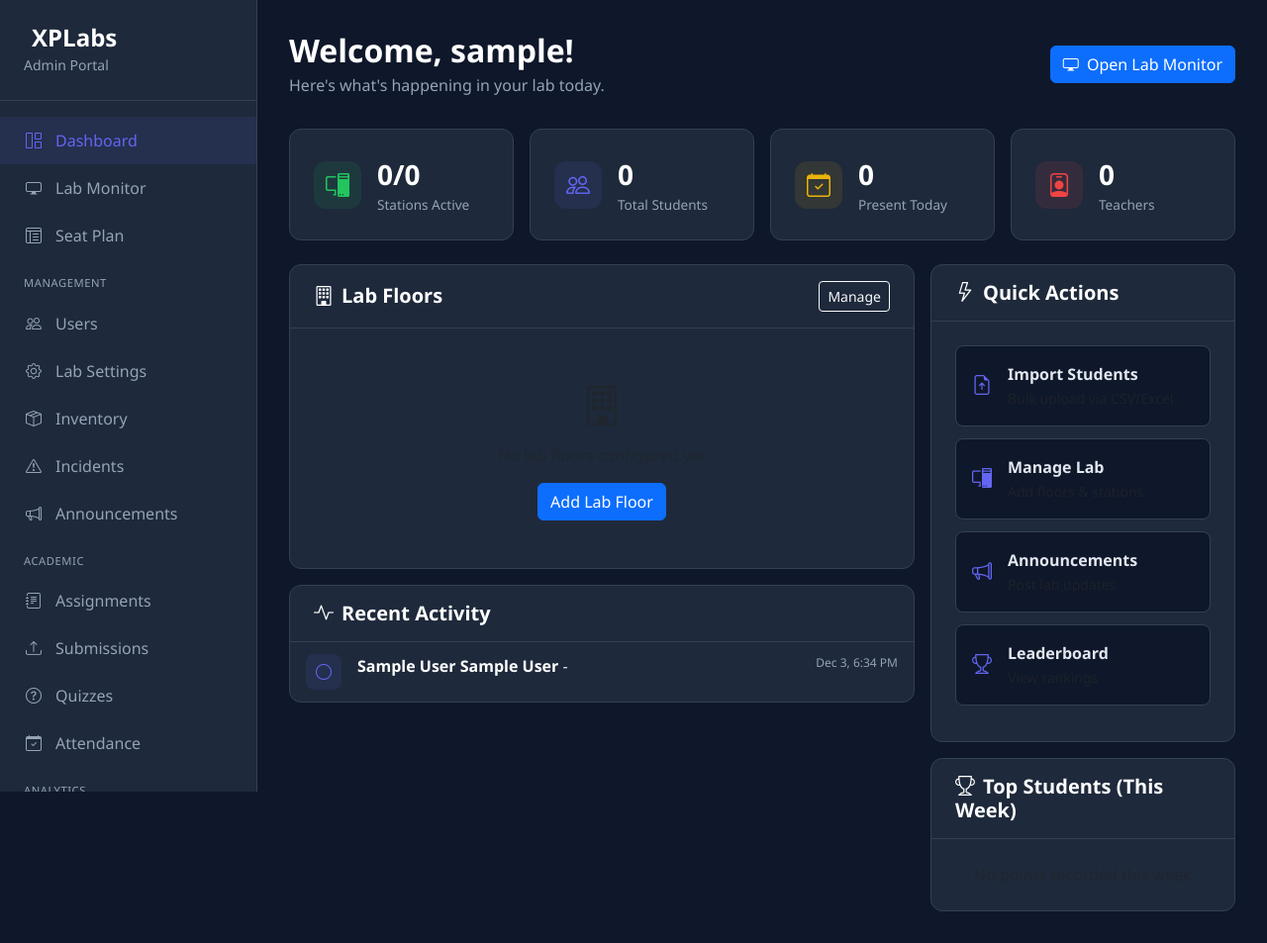
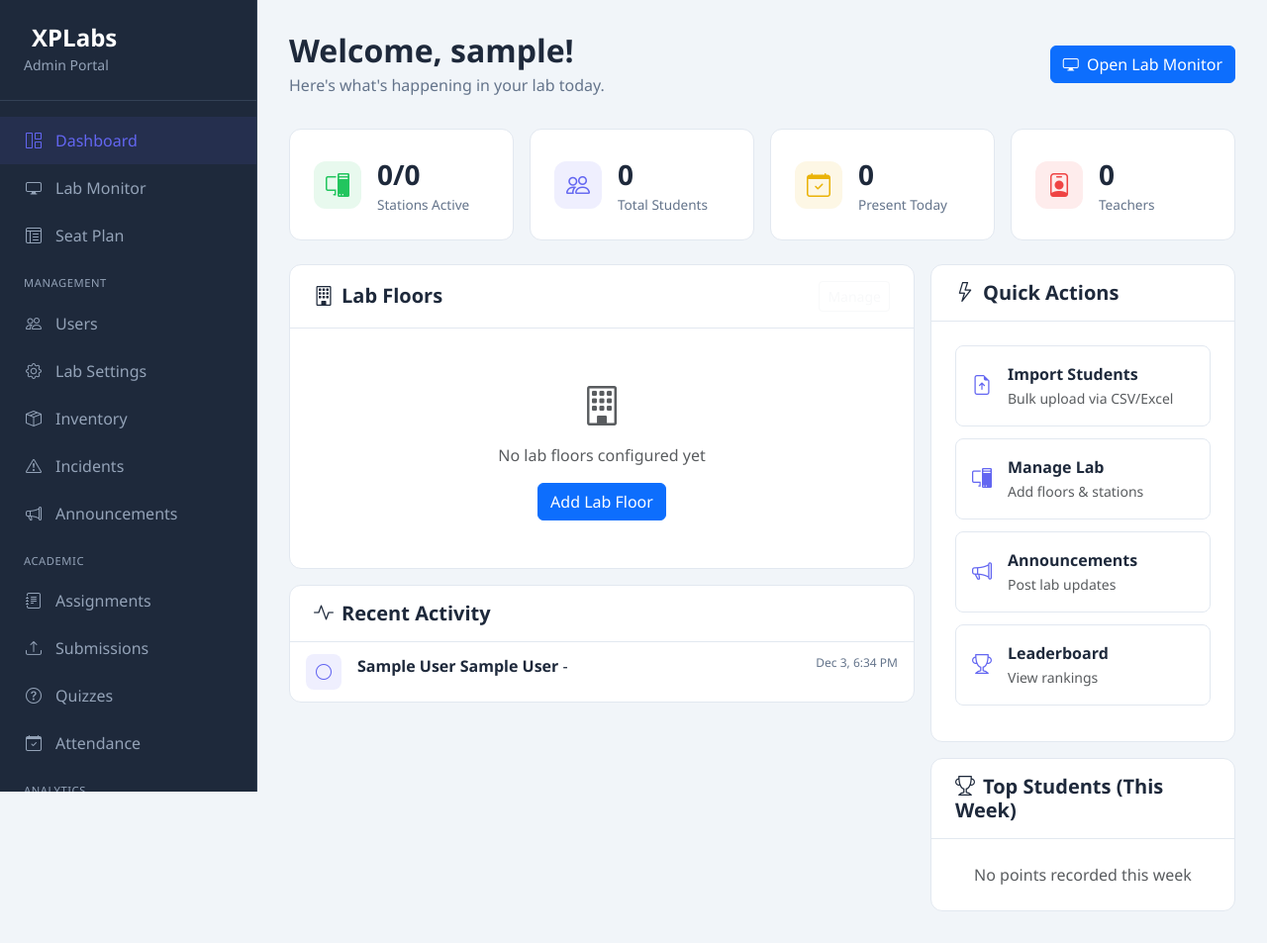
Before and after one commit to elison213/XP-Labs-Gamified-Computer-Laboratory-Management-and-Learning-Management-System, a PHP site: page /dashboard_admin.php in a window 1280 px wide. Shown: the whole page at 99% size. Run offline with PHP 8.4, Linux system fonts and the light colour scheme; the visitor is signed in with stand-in values (Sample User, id 1); data that the repository does not hold is empty.

Commit message:
feat: Convert dashboard_admin.php to light theme

```diff
--- a/dashboard_admin.php
+++ b/dashboard_admin.php
@@ -60,87 +60,24 @@ $floors = $labService->getFloors();
     <link href="https://cdn.jsdelivr.net/npm/bootstrap-icons@1.11.1/font/bootstrap-icons.css" rel="stylesheet">
     <style>
         :root {
-            --bg-dark: #0f172a;
-            --bg-card: #1e293b;
-            --bg-panel: #1e293b;
-            --border: #334155;
-            --text: #e2e8f0;
-            --text-muted: #94a3b8;
+            --bg-main: #f1f5f9;
+            --bg-card: #ffffff;
+            --bg-panel: #ffffff;
+            --border: #e2e8f0;
+            --text: #1e293b;
+            --text-muted: #64748b;
             --accent: #6366f1;
             --green: #22c55e;
             --yellow: #eab308;
             --red: #ef4444;
-            --gray: #64748b;
+            --gray: #94a3b8;
         }
 
         body {
-            background: var(--bg-dark);
+            background: var(--bg-main);
             color: var(--text);
             font-family: 'Segoe UI', system-ui, -apple-system, sans-serif;
             min-height: 100vh;
-        }
-        <?php if (($_SESSION['user_role'] ?? 'admin') === 'teacher'): ?>
-        body { background: #f1f5f9 !important; }
-        .main-content { background: #f1f5f9; }
-        .stat-card { background: #fff; border-color: #e2e8f0; }
-        .stat-card .value { color: #1e293b; }
-        .stat-card .label { color: #64748b; }
-        .xp-card { background: #fff; border-color: #e2e8f0; }
-        .xp-card .card-header { background: #fff; border-color: #e2e8f0; }
-        .xp-card .card-header h5 { color: #1e293b; }
-        .xp-table th { color: #64748b; }
-        .xp-table td { color: #1e293b; border-color: #e2e8f0; }
-        .form-control, .form-select { background: #fff; border-color: #e2e8f0; color: #1e293b; }
-        .form-label { color: #64748b; }
-        .text-muted { color: #64748b !important; }
-        .text-white { color: #1e293b !important; }
-        .modal-content { background: #fff; }
-        .modal-header { border-color: #e2e8f0; }
-        .modal-footer { border-color: #e2e8f0; }
-        .page-header h2 { color: #1e293b; }
-        .page-header p { color: #64748b; }
-        <?php endif; ?>
-
-        /* Sidebar */
-        .sidebar {
-            position: fixed;
-            top: 0;
-            left: 0;
-            width: 260px;
-            height: 100vh;
-            background: var(--bg-card);
-            border-right: 1px solid var(--border);
-            z-index: 1000;
-            overflow-y: auto;
-        }
-        .sidebar-brand {
-            padding: 1.5rem;
-            border-bottom: 1px solid var(--border);
-        }
-        .sidebar-brand h4 { margin: 0; font-weight: 700; color: #fff; }
-        .sidebar-brand small { color: var(--text-muted); }
-        .sidebar-nav { padding: 1rem 0; }
-        .sidebar-nav a {
-            display: flex;
-            align-items: center;
-            gap: 0.75rem;
-            padding: 0.75rem 1.5rem;
-            color: var(--text-muted);
-            text-decoration: none;
-            transition: all 0.2s;
-        }
-        .sidebar-nav a:hover, .sidebar-nav a.active {
-            background: rgba(99, 102, 241, 0.1);
-            color: var(--accent);
-        }
-        .sidebar-nav a i { width: 20px; text-align: center; }
-        .sidebar-nav .nav-section {
-            padding: 0.5rem 1.5rem;
-            font-size: 0.7rem;
-            text-transform: uppercase;
-            letter-spacing: 0.05em;
-            color: var(--text-muted);
-            margin-top: 0.5rem;
         }
 
         /* Main Content */
@@ -156,7 +93,7 @@ $floors = $labService->getFloors();
             align-items: center;
             margin-bottom: 2rem;
         }
-        .page-header h2 { margin: 0; font-weight: 700; color: #fff; }
+        .page-header h2 { margin: 0; font-weight: 700; color: var(--text); }
         .page-header p { margin: 0.25rem 0 0; color: var(--text-muted); }
 
         /* Stat Cards */
@@ -177,7 +114,7 @@ $floors = $labService->getFloors();
             justify-content: center;
             font-size: 1.5rem;
         }
-        .stat-card .value { font-size: 1.75rem; font-weight: 700; color: #fff; }
+        .stat-card .value { font-size: 1.75rem; font-weight: 700; color: var(--text); }
         .stat-card .label { font-size: 0.85rem; color: var(--text-muted); }
 
         /* Cards */
@@ -192,7 +129,7 @@ $floors = $labService->getFloors();
             border-bottom: 1px solid var(--border);
             padding: 1rem 1.5rem;
         }
-        .xp-card .card-header h5 { margin: 0; font-weight: 600; color: #fff; }
+        .xp-card .card-header h5 { margin: 0; font-weight: 600; color: var(--text); }
         .xp-card .card-body { padding: 1.5rem; }
 
         /* Activity List */
@@ -213,7 +150,7 @@ $floors = $labService->getFloors();
             flex-shrink: 0;
         }
         .activity-content { flex: 1; }
-        .activity-content strong { color: #fff; }
+        .activity-content strong { color: var(--text); }
         .activity-time { font-size: 0.75rem; color: var(--text-muted); }
 
         /* Leaderboard */
@@ -238,9 +175,9 @@ $floors = $labService->getFloors();
         .rank.gold { background: linear-gradient(135deg, #fbbf24, #f59e0b); color: #000; }
         .rank.silver { background: linear-gradient(135deg, #94a3b8, #64748b); color: #fff; }
         .rank.bronze { background: linear-gradient(135deg, #d97706, #b45309); color: #fff; }
-        .rank.default { background: var(--bg-dark); color: var(--text-muted); }
+        .rank.default { background: var(--bg-card); color: var(--text-muted); }
         .student-info { flex: 1; }
-        .student-name { font-weight: 600; color: #fff; }
+        .student-name { font-weight: 600; color: var(--text); }
         .student-detail { font-size: 0.75rem; color: var(--text-muted); }
         .student-points { font-weight: 700; color: var(--accent); }
 
@@ -250,7 +187,7 @@ $floors = $labService->getFloors();
             align-items: center;
             gap: 1rem;
             padding: 1rem;
-            background: var(--bg-dark);
+            background: var(--bg-card);
             border: 1px solid var(--border);
             border-radius: 8px;
             text-decoration: none;
@@ -258,7 +195,7 @@ $floors = $labService->getFloors();
             transition: all 0.2s;
             margin-bottom: 0.75rem;
         }
-        .quick-action:hover { border-color: var(--accent); background: rgba(99, 102, 241, 0.05); color: #fff; }
+        .quick-action:hover { border-color: var(--accent); background: rgba(99, 102, 241, 0.05); color: var(--text); }
         .quick-action i { font-size: 1.25rem; color: var(--accent); }
     </style>
 </head>
@@ -352,9 +289,9 @@ $floors = $labService->getFloors();
                                 $floorStats = $labService->getStats($floor['id']);
                             ?>
                             <div class="col-md-6">
-                                <div class="p-3 rounded" style="background: var(--bg-dark); border: 1px solid var(--border);">
+                                <div class="p-3 rounded" style="background: var(--bg-card); border: 1px solid var(--border);">
                                     <div class="d-flex justify-content-between align-items-center mb-2">
-                                        <strong class="text-white"><?= e($floor['name']) ?></strong>
+                                        <strong class="text-body"><?= e($floor['name']) ?></strong>
                                         <span class="badge bg-primary"><?= $floorStats['total'] ?> stations</span>
                                     </div>
                                     <div class="d-flex gap-2 small">
```
